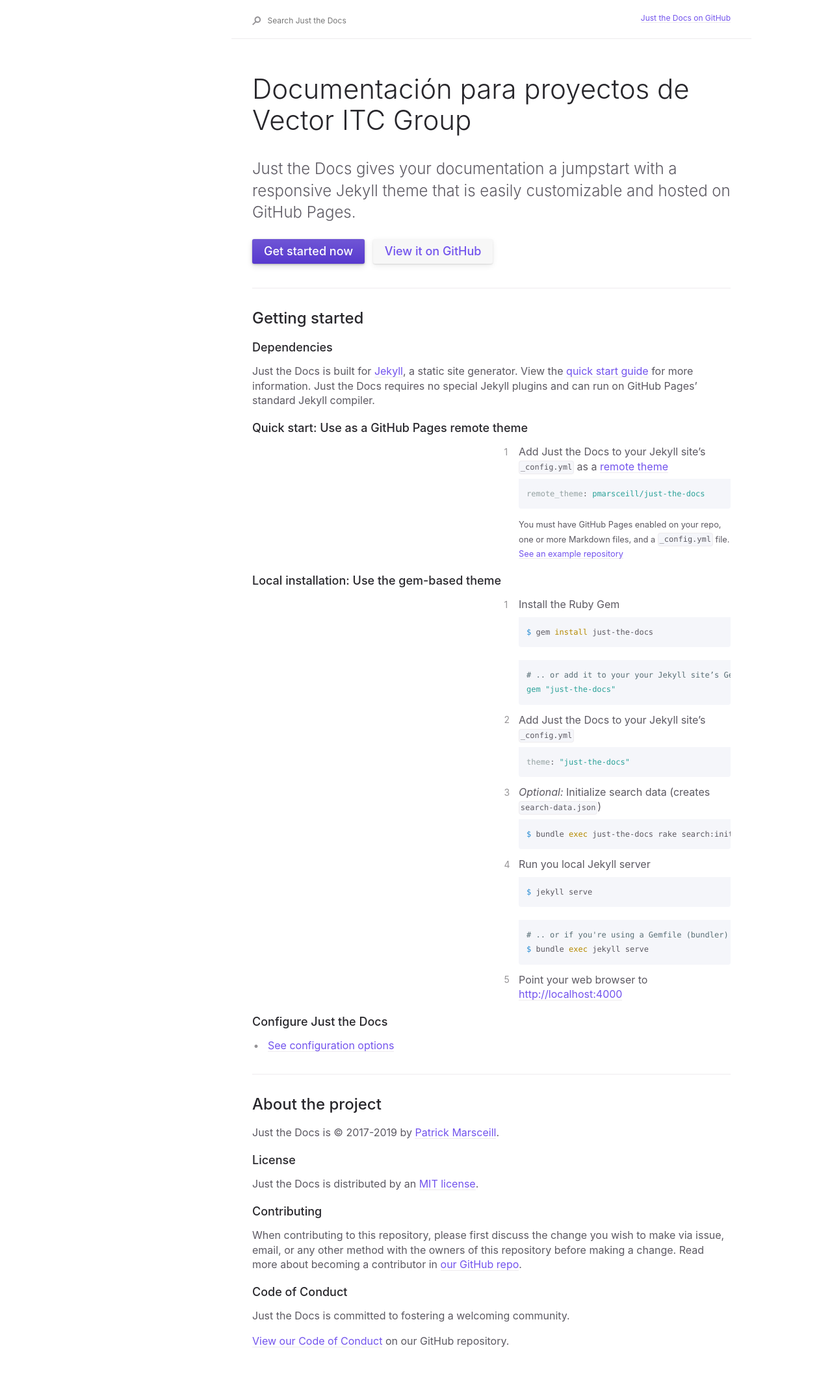
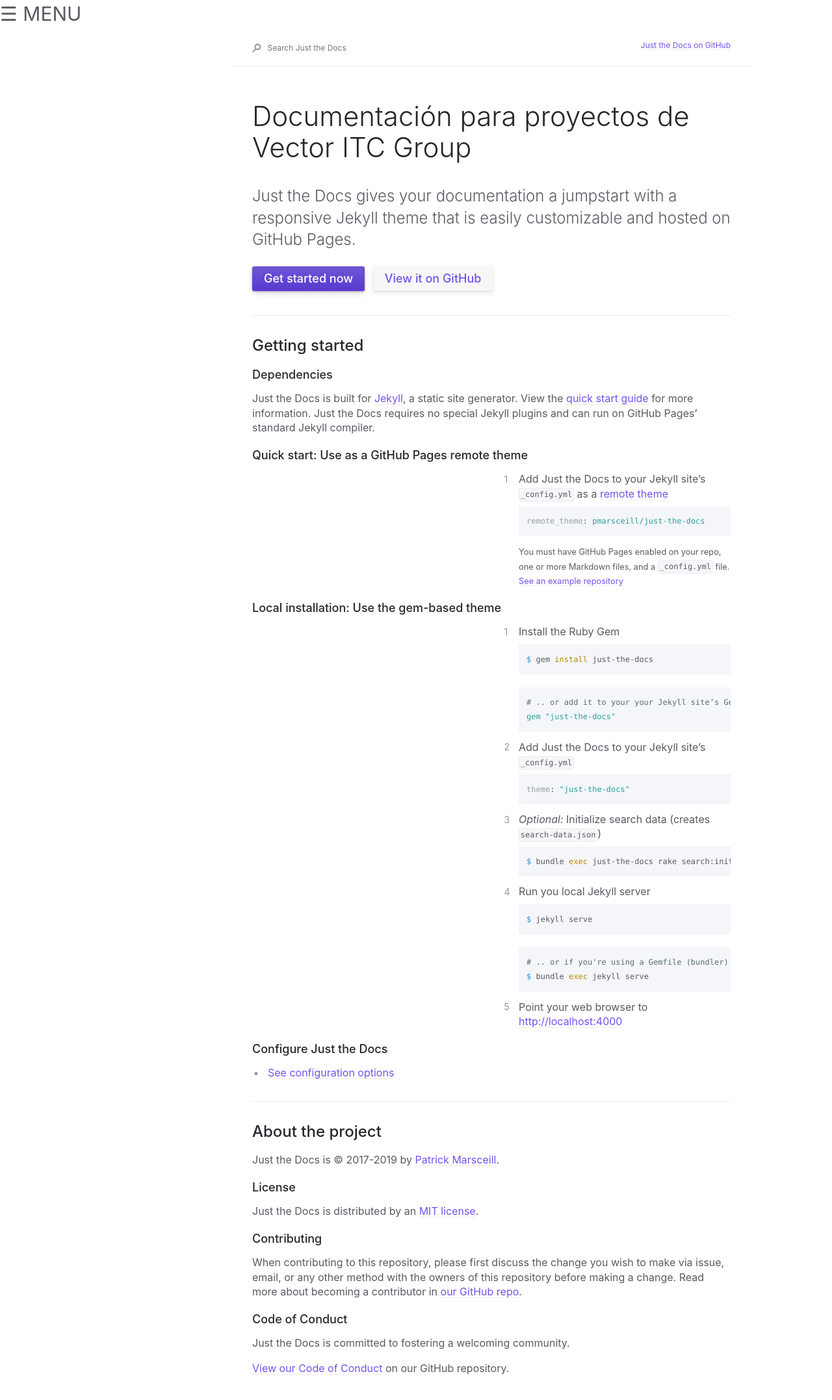
Before and after one commit to abeltranes/abeltranes.github.io, a Jekyll site: the page built from index.md, in a window 1280 px wide. Shown: the top 2155 px of the page at 65% size. Built offline with Jekyll 4.4.1, drawn with Linux system fonts in a browser that asks for light colours.

Commit message:
Update default.html

```diff
--- a/_layouts/default.html
+++ b/_layouts/default.html
@@ -69,11 +69,12 @@
   <a href="#">Clients</a>
   <a href="#">Contact</a>
 </div>
-<span style="font-size:30px;cursor:pointer" onclick="openNav()">&#9776; MENU</span>
+
 
 <!-- ***************************************************************************************************-->
     <div class="main-content-wrap js-main-content" tabindex="0">
       <div class="page-header">
+<span style="font-size:30px;cursor:pointer" onclick="openNav()">&#9776; MENU</span>
         <div class="main-content">
           {% if site.search_enabled != nil %}
           <div class="search js-search">
```
